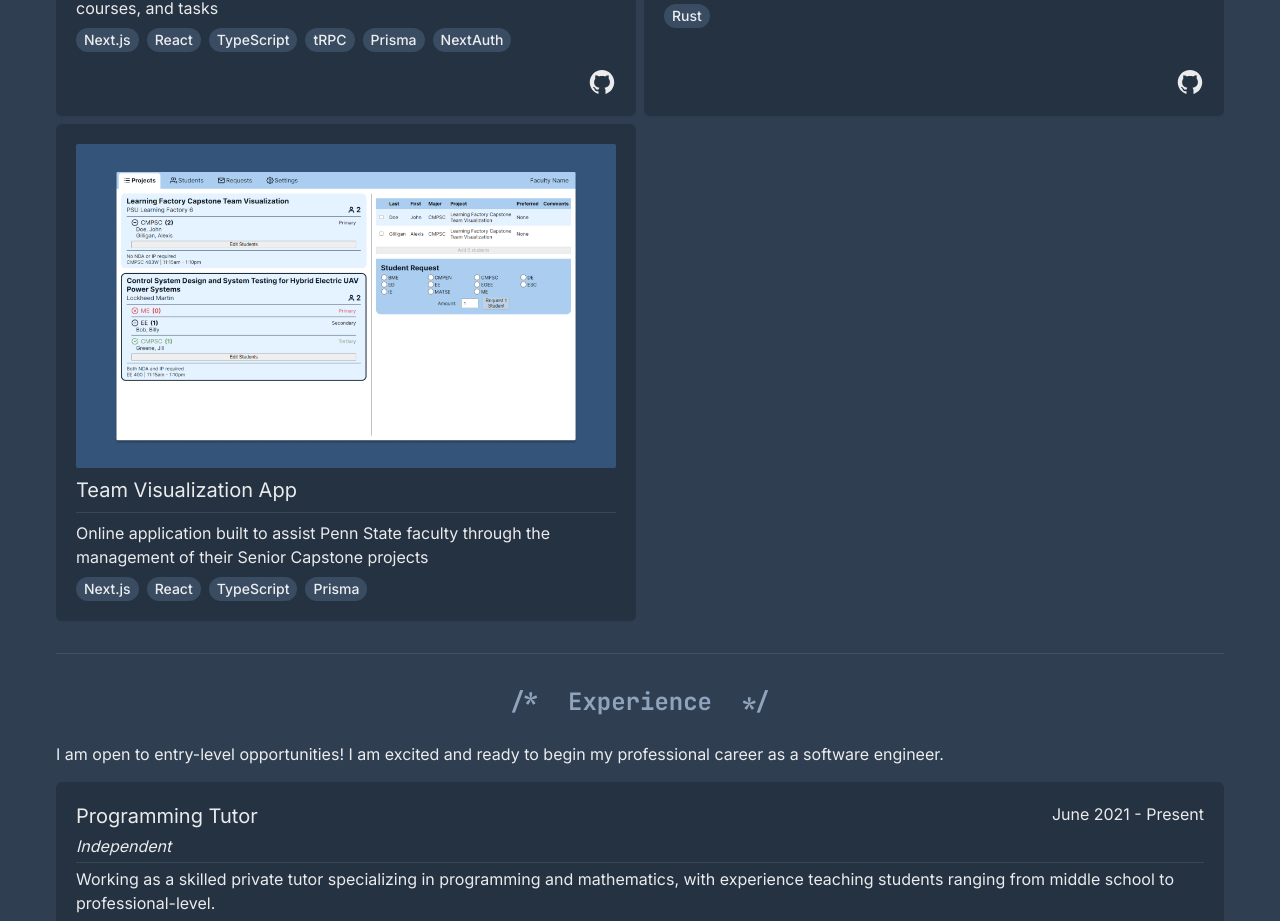
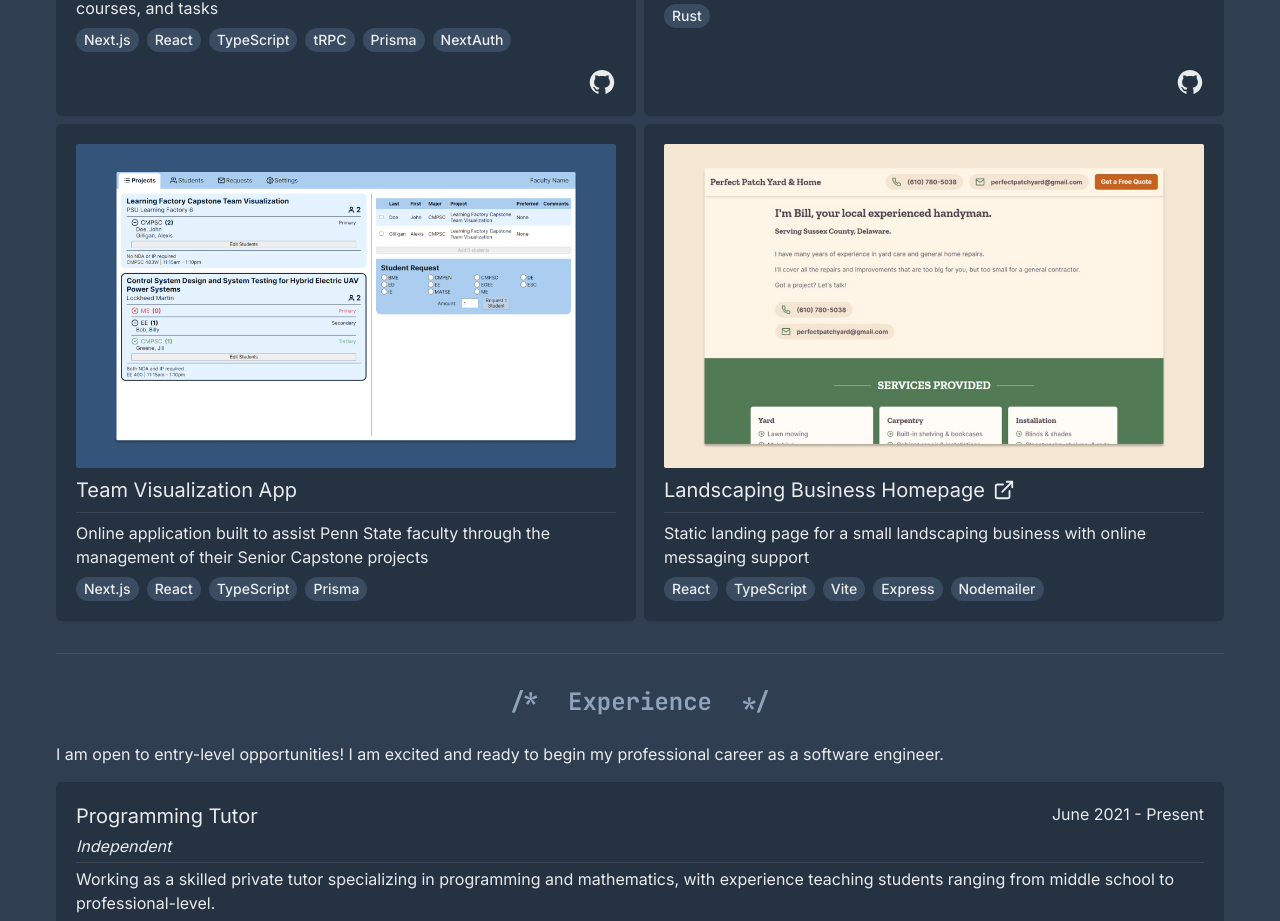
Before and after one commit to NickWentworth/portfolio, a Next.js app: page / in a window 1280 px wide. Shown: the part 1518-2439 px from the top of the page. Built offline with nearby package versions, Linux system fonts and the light colour scheme.

Commit message:
added perfect patch website as a project

```diff
--- a/src/app/page.tsx
+++ b/src/app/page.tsx
@@ -113,6 +113,20 @@ export default async () => (
                             description='Online application built to assist Penn State faculty through the management of their Senior Capstone projects'
                             tags={['Next.js', 'React', 'TypeScript', 'Prisma']}
                         />
+
+                        <ProjectCard
+                            name='Landscaping Business Homepage'
+                            image='perfect-patch.png'
+                            description='Static landing page for a small landscaping business with online messaging support'
+                            tags={[
+                                'React',
+                                'TypeScript',
+                                'Vite',
+                                'Express',
+                                'Nodemailer',
+                            ]}
+                            link='https://perfectpatchyard.com'
+                        />
                     </div>
                 </div>
 
```
Also changed, not shown: public/perfect-patch.png (added).
